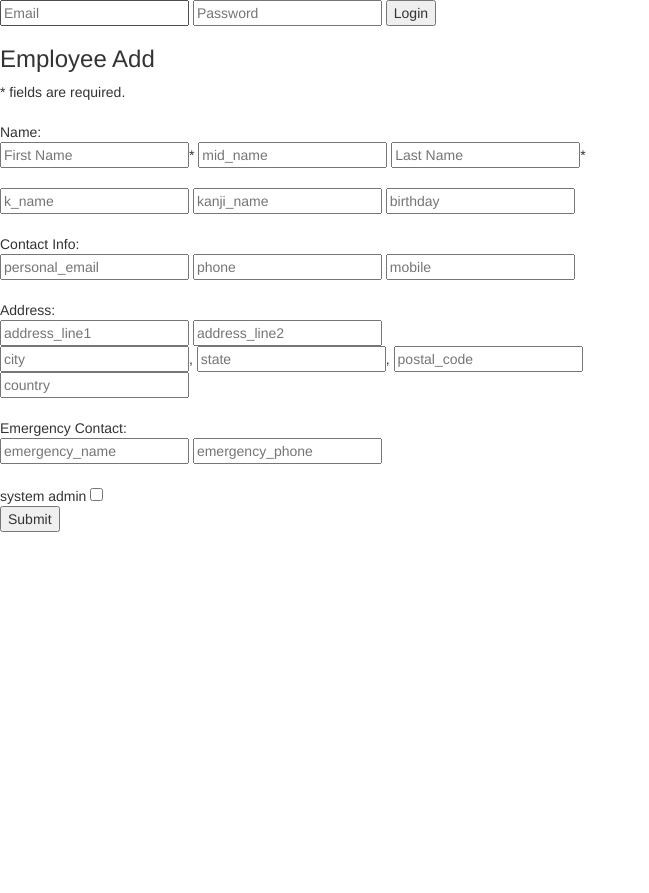
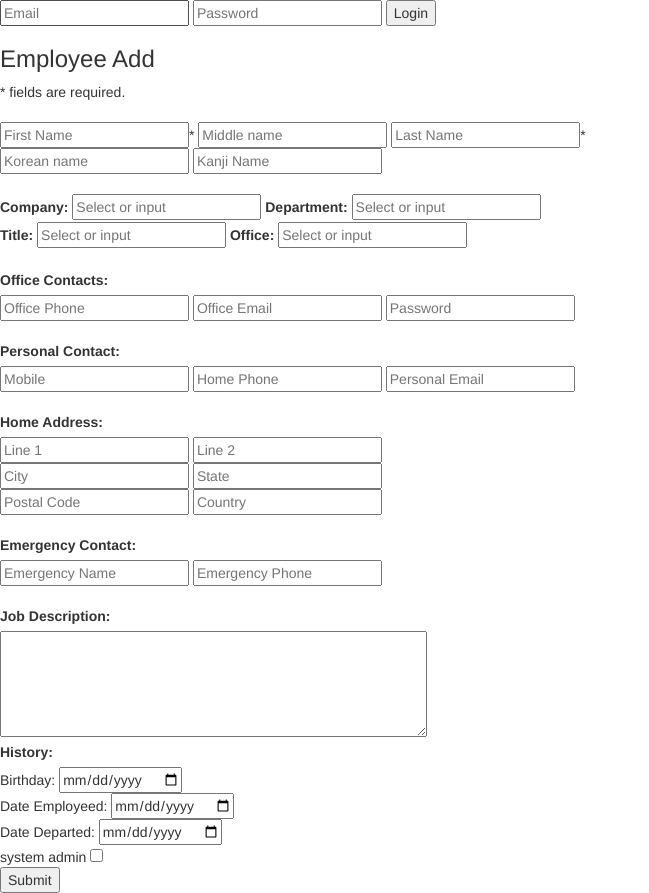
Before and after one commit to soo-park/organza, a Flask app: page /employee/add in a window 1280 px wide. Shown: the whole page, without its empty margins (0-649 px from the left). Before the commit the page ends 532 px from the top, so only its background shows below. Run offline with Flask 2, Linux system fonts and the light colour scheme; data that the repository does not hold is empty; some libraries are stand-ins or nearby versions.

Commit message:
Google map multiple markers added, HTML5 for employee_add form

```diff
--- a/server.py
+++ b/server.py
@@ -210,7 +210,15 @@ def search_employees():
 def add_employee_page():
     """Load add_employee page db."""
 
-    return render_template('employee_add.html')
+    companies = Company.query.all()
+    departments = Department.query.all()
+    titles = Title.query.all()
+    offices = Office.query.all()
+
+    return render_template('employee_add.html', companies=companies,
+                                                departments=departments,
+                                                titles=titles,
+                                                offices=offices)
 
 
 # TODO: In homepage, add sign-up page that uses this + session[email] to
@@ -234,50 +242,70 @@ def add_employee():
 
     # TODO: limit the form input format
     # TODO: change the hardcode below to have a correct input
-    employee_companies = 1
 
-    print '\n\n\n\n\n'
-    print first_name
-    print '\n\n\n\n\n'
+    # to calculate
+    # employee_id: check office email is there
+    #              if not there next to last one
 
-    new_employee = Employee(birthday=request.form.get('birthday'),
-                            personal_email=request.form.get('personal_email'),
-                            first_name=request.form.get('first_name'),
-                            mid_name=request.form.get('mid_name'),
-                            last_name=request.form.get('last_name'),
-                            nickname=request.form.get('nickname'),
-                            k_name=request.form.get('k_name'),
-                            kanji_name=request.form.get('kanji_name'),
-                            phone=request.form.get('phone'),
-                            mobile=request.form.get('mobile'),
-                            address_line1=request.form.get('address_line1'),
-                            address_line2=request.form.get('address_line2'),
-                            city=request.form.get('city'),
-                            state=request.form.get('state'),
-                            country=request.form.get('country'),
-                            postal_code=request.form.get('postal_code'),
-                            emergency_name=request.form.get('emergency_name'),
-                            emergency_phone=request.form.get('emergency_phone'),
-                            admin=request.form.get('admin')
+    # check if the relation is there if not there next to last one
+    #    employee_company_id
+    #    employee_company_id
+    #    company_department_id
+    # office_department_id
+
+    # query from name
+    #    company_id
+    #    department_id
+    #    title_id
+    print type(request.form.get('emergency_phone'))
+    new_employee = Employee(
+                            birthday= request.form.get('birthday'),
+                            personal_email= request.form.get('personal_email'),
+                            first_name= request.form.get('first_name'),
+                            mid_name= request.form.get('mid_name'),
+                            last_name= request.form.get('last_name'),
+                            nickname= request.form.get('nickname'),
+                            k_name= request.form.get('k_name'),
+                            kanji_name= request.form.get('kanji_name'),
+                            phone= request.form.get('phone'),
+                            mobile= request.form.get('mobile'),
+                            address_line1= request.form.get('address_line1'),
+                            address_line2= request.form.get('address_line2'),
+                            city= request.form.get('city'),
+                            state= request.form.get('state'),
+                            country= request.form.get('country'),
+                            postal_code= request.form.get('postal_code'),
+                            emergency_name= request.form.get('emergency_name'),
+                            emergency_phone= request.form.get('emergency_phone'),
+                            admin= request.form.get('admin')
                             )
 
-    session['first_name'] = first_name
-    session['last_name'] = last_name
+    # middle_employee_company = Employee_company(
+    #                         company_name= request.form.get('company_name'),
+    #                         department_name= request.form.get('department_name'),
+    #                         title= request.form.get('title'),
+    #                         office_name= request.form.get('office_name'),
+    #                         office_email= request.form.get('office_email'),
+    #                         password= request.form.get('password'),
+    #                         date_employeed= request.form.get('date_employeed'),
+    #                         date_departed= request.form.get('date_departed'),
+    #                         job_description= request.form.get('job_description'),
+    #                         office_phone= request.form.get('office_phone'),
+    #                         title_id= request.form.get('title_id'),
+    #                         department_id= request.form.get('department_id'),
+    #                         office_id= request.form.get('office_id'),
+    #                         department_id= request.form.get('department_id')
+    #                         )
+
     # add user id by query
-
-
 
     # add employee to db
     db.session.add(new_employee)
     db.session.commit()
 
-    result = {"first_name": new_employee.first_name,
-              "last_name": new_employee.last_name,
-              "employee_id": new_employee.employee_id
-              }
     # iterate through the employees to add them one by one to the map format
     # print result
-    flash(u"User %s %s added."%(first_name, last_name), 'error')
+    # flash(u"User %s %s added."%(first_name, last_name), 'error')
     return redirect("/employee/add")
 
 
--- a/static/css/map.css
+++ b/static/css/map.css
@@ -1,4 +1,4 @@
 #map{
-    height: 500px;
+    height: 400px;
     width: 50%;
 }
--- a/static/js/map_secret_backup.js
+++ b/static/js/map_secret_backup.js
@@ -1,8 +1,8 @@
 function initMap() {
-  var latlng = new google.maps.LatLng(35.514534, -98.173220); // center coordinate picked
+  var mapCenter = new google.maps.LatLng(90, -102); // center coordinate picked
   var map = new google.maps.Map(document.getElementById('map'),{
                             zoom: 4,
-                            center:latlng,
+                            center:mapCenter
                             // Map style from
                             // https://snazzymaps.com/style/100182/new-artium
                             styles: [
--- a/templates/employee_add.html
+++ b/templates/employee_add.html
@@ -5,49 +5,99 @@
 <!-- make country/state into a pulldown list and limit other fields as well -->
   <div id='employee_add'>
     <h3>Employee Add</h3>
-    <form action='add_employee' method="POST">
+    <form action='/add_employee' method="POST">
       * fields are required.</br>
       </br>
-      Name:</br>
-      <!-- TODO: use list of attributes and jinha  -->
+      <fieldset>
+        <!-- TODO: photo upload -->
+        <!-- Other option is to use list of attributes and jinha, but placeholder will be row name  -->
+        <input type='text' name='first_name' id='first_name' placeholder='First Name'>*
+        <input type='text' name='mid_name' id='mid_name' placeholder="Middle name">
+        <input type='text' name='last_name' id='last_name' placeholder="Last Name">*</br>
+        <input type='text' name='k_name' id='k_name' placeholder="Korean name">
+        <input type='text' name='kanji_name' id='kanji_name' placeholder="Kanji Name"></br>
+        </br>
 
-      <input type='text' name='first_name' id='first_name' placeholder="First Name">*
-      <input type='text' name='mid_name' id='mid_name' placeholder="mid_name">
-      <input type='text' name='last_name' id='last_name' placeholder="Last Name">*</br>
+        <label>Company:</label>
+        <input list="companies" name="company_name" placeholder="Select or input">
+        <datalist id="companies">
+          {% for company in companies %}
+            <option value="{{ company.company_name }}">
+          {% endfor %}
+        </datalist>
+
+        <label>Department:</label>
+        <input list="departments" name="department_name" placeholder="Select or input">
+        <datalist id="departments">
+          {% for department in departments %}
+            <option value="{{ department.department_name }}">
+          {% endfor %}
+        </datalist></br>
+
+        <label>Title:</label>
+        <input list="title" name="title" placeholder="Select or input">
+        <datalist id="title">
+          {% for title in titles %}
+            <option value="{{ title.title }}">
+          {% endfor %}
+        </datalist>
+
+        <label>Office:</label>
+        <input list="offices" name="office_name" placeholder="Select or input">
+        <datalist id="offices">
+          {% for office in offices %}
+            <option value="{{ office.office_name }}">
+          {% endfor %}
+        </datalist></br>
+        </br>
+      </fieldset>
+      <fieldset>
+
+        <label>Office Contacts:</label></br>
+        <input type='tel' name='office_phone' id='office_phone' placeholder='Office Phone'>
+        <input type='email' name='office_email' id='office_email' placeholder='Office Email'>
+        <input type='text' name='password' id='password' placeholder='Password'></br>
       </br>
-      <input type='text' name='k_name' id='k_name' placeholder="k_name">
-      <input type='text' name='kanji_name' id='kanji_name' placeholder="kanji_name">
-      <input type='text' name='birthday' id='birthday' placeholder="birthday"></br>
-      </br>
-      Contact Info:</br>
-      <input type='text' name='personal_email' id='personal_email' placeholder="personal_email">
-      <input type='text' name='phone' id='phone' placeholder="phone">
-      <input type='text' name='mobile' id='mobile' placeholder="mobile"></br>
-      </br>
-      Address:</br>
-      <input type='text' name='address_line1' id='address_line1' placeholder="address_line1">
-      <input type='text' name='address_line2' id='address_line2' placeholder="address_line2"></br>
-      <input type='text' name='city' id='city' placeholder="city">,
-      <input type='text' name='state' id='state' placeholder="state">,
-      <input type='text' name='postal_code' id='postal_code' placeholder="postal_code"></br>
-      <input type='text' name='country' id='country' placeholder="country"></br>
-      </br>
-      Emergency Contact:</br>
-      <input type='text' name='emergency_name' id='emergency_name' placeholder="emergency_name">
-      <input type='text' name='emergency_phone' id='emergency_phone' placeholder="emergency_phone"></br>
-      </br>
-      system admin <input type='checkbox' name='admin' id='admin' placeholder="admin"></br>
+      <label>Personal Contact:</label></br>
+        <input type='tel' name='mobile' id='mobile' placeholder="Mobile">
+        <input type='tel' name='phone' id='phone' placeholder="Home Phone">
+        <input type='email' name='personal_email' id='personal_email' placeholder="Personal Email"></br>
+        </br>
+
+      <label>Home Address:</label></br>
+        <input type='text' name='address_line1' id='address_line1' placeholder="Line 1">
+        <input type='text' name='address_line2' id='address_line2' placeholder="Line 2"></br>
+        <input type='text' name='city' id='city' placeholder="City">
+        <input type='text' name='state' id='state' placeholder="State"></br>
+        <input type='text' name='postal_code' id='postal_code' placeholder="Postal Code">
+        <input type='text' name='country' id='country' placeholder="Country"></br>
+        </br>
+
+      <label>Emergency Contact:</label></br>
+        <input type='text' name='emergency_name' id='emergency_name' placeholder="Emergency Name">
+        <input type='tel' name='emergency_phone' id='emergency_phone' placeholder="Emergency Phone"></br>
+        </br>
+      </fieldset>
+
+      <label>Job Description:</label></br>
+        <textarea name='job_description' id='job_description' rows="5" cols="50" placeholder=''></textarea></br>
+
+
+
+
+      <label>History:</label></br>
+        Birthday: <input type='date' name='birthday' id='birthday' placeholder="Birthday"></br>
+        Date Employeed: <input type='date' name='date_employeed' id='date_employeed' placeholder='Date Employeed'></br>
+        Date Departed: <input type='date' name='date_departed' id='date_departed' placeholder='Date Departed'></br>
+
+        system admin <input type='checkbox' name='admin' id='admin'></br>
+
+      </fieldset>
+
+
       <input type='submit'>
+
     </form>
-    {% with messages = get_flashed_messages(with_categories=true) %}
-      {% if messages %}
-        <ul class=flashes>
-        {% for category, message in messages %}
-          <li class="{{ category }}">{{ message }}</li>
-        {% endfor %}
-        </ul>
-      {% endif %}
-    {% endwith %}
   </div>
 
   <!-- <script src="static/js/employee_add.js" type="text/javascript"></script> -->
--- a/tests.py
+++ b/tests.py
@@ -84,10 +84,10 @@ class DatabaseIntegrationTest(TestCase):
         self.assertNotEqual(404, resp.status_code)
         self.assertIn("Employee Search", resp.data)
 
-    def test_some_db_thing(self):
 
+# "add emloyee" test
 
-
+# before change, make tests & commit before
 
 # For login feature, user the following id & password to check the model.
 # a@seahusa.com pass: aaa123 (admin=’true’)
```
Also changed, not shown: model.py (+4 -4 lines), seed.py (+12 -11 lines), static/js/employee_add.js (+37 -23 lines), static/js/map.js (+43 -34 lines).
